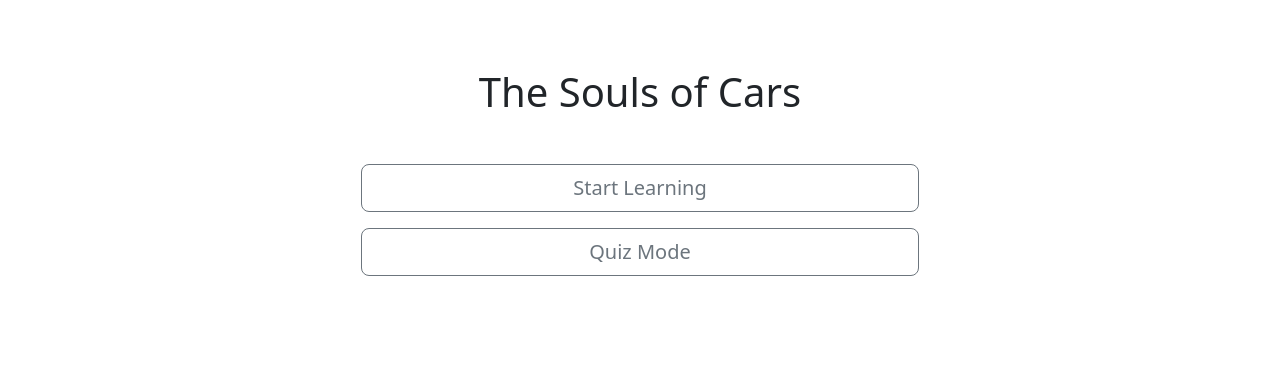
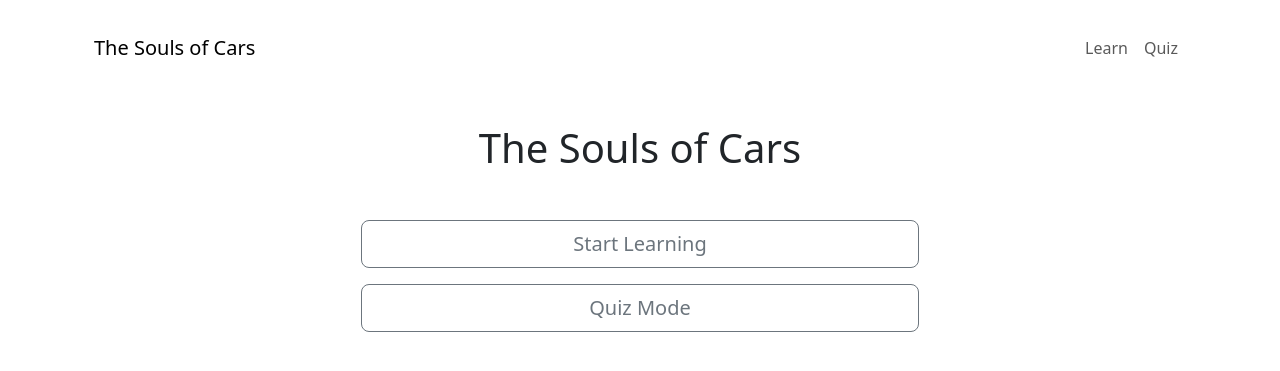
Before and after one commit to PaulKearns/Car-Engines-Tutorial, a Flask app: page / in a window 1280 px wide. Shown: the top 371 px of the page. Run offline with Flask 3, Linux system fonts and the light colour scheme.

Commit message:
added navbar

```diff
--- a/templates/base.html
+++ b/templates/base.html
@@ -9,6 +9,29 @@
     <link href="https://cdn.jsdelivr.net/npm/bootstrap@5.3.0-alpha1/dist/css/bootstrap.min.css" rel="stylesheet">
 </head>
 <body>
+
+    <div class="container">
+        <nav class="navbar navbar-expand-lg">
+            <div class="container">
+              <a class="navbar-brand" href="{{ url_for('home') }}">The Souls of Cars</a>
+              <div class="collapse navbar-collapse">
+                <ul class="navbar-nav ms-auto">
+                  <li class="nav-item">
+                    <div class="container">
+                        <li class="nav-item">
+                            <a class="nav-link" href="{{ url_for('learn', lesson_id=1) }}">Learn</a>
+                        </li>
+                        <li class="nav-item">
+                            <a class="nav-link" href="{{ url_for('take_quiz') }}">Quiz</a>
+                        </li>
+                    </div>
+                  </li>
+                </ul>
+              </div>
+            </div>
+          </nav>
+    </div>
+
     <div class="container">
         {% block content %}{% endblock %}
     </div>
```
